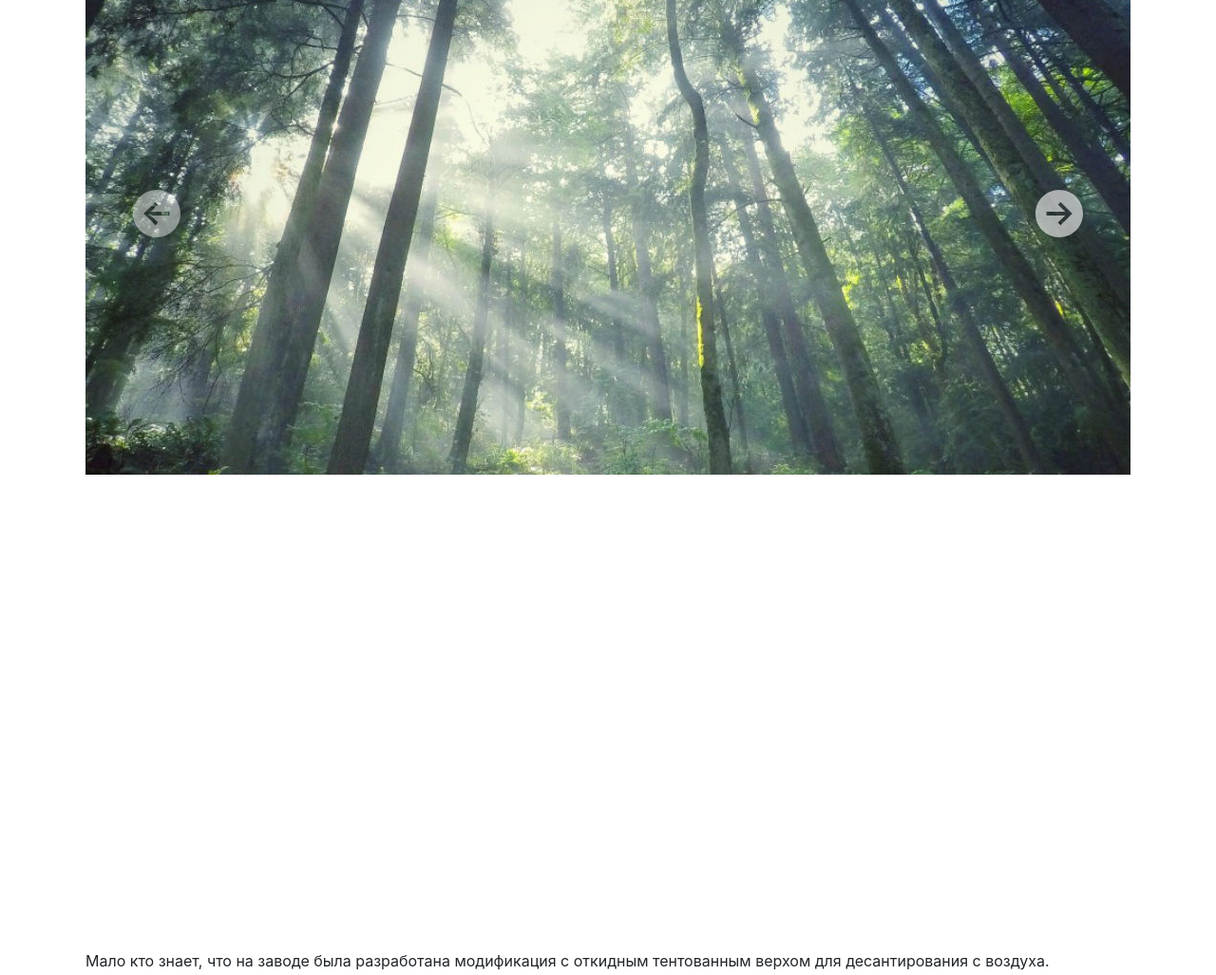
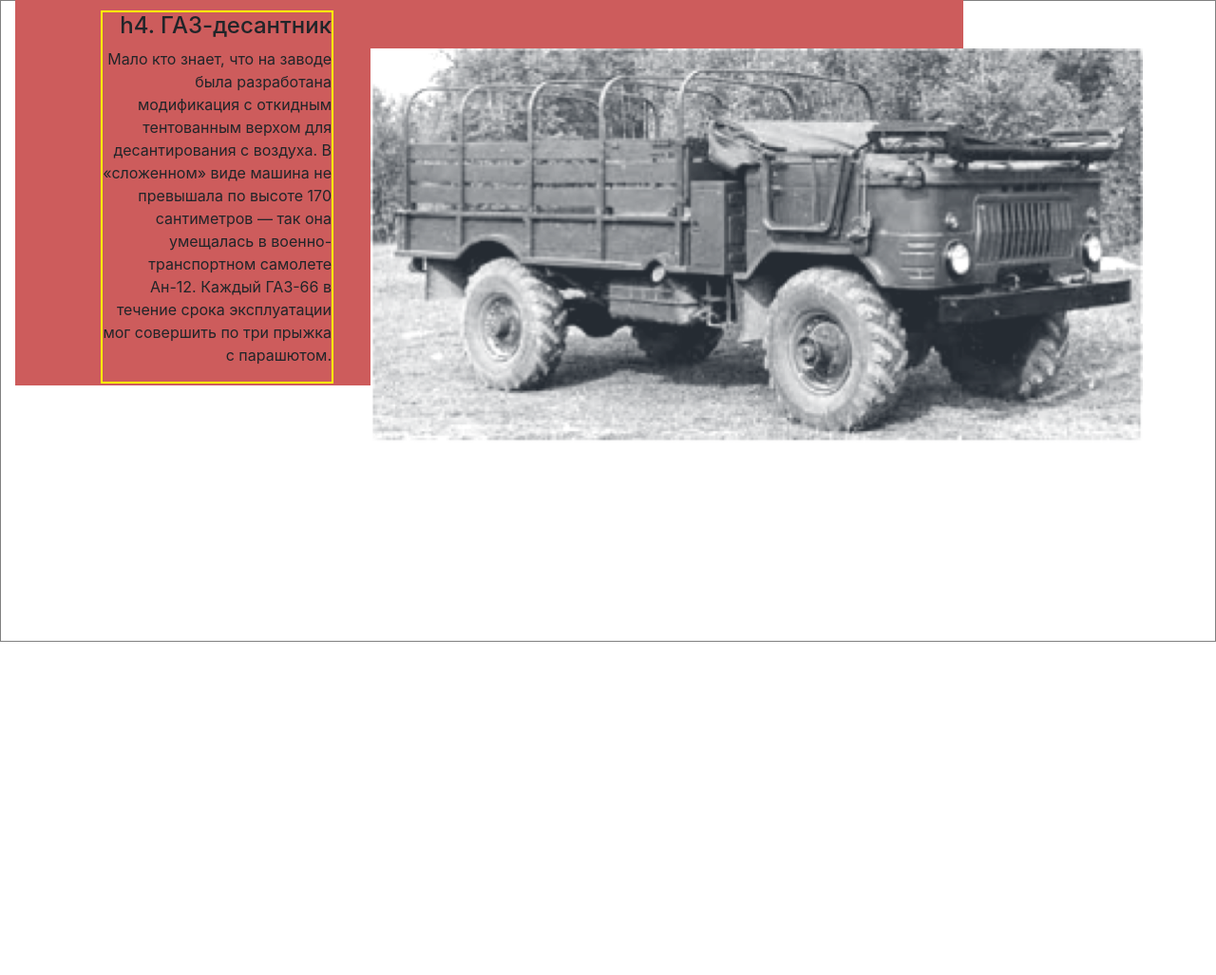
Before and after one commit to paurock/tmArticle, a website: page test.html in a window 1280 px wide. Shown: the whole page at 95% size. After the commit the page ends 800 px from the top, so only its background shows below. Drawn offline with Linux system fonts and the light colour scheme.

Commit message:
splitted image - xs and desktop with adaptive done

```diff
--- a/js/slider.js
+++ b/js/slider.js
@@ -34,5 +34,5 @@
     slides[slideIndex - 1].style.display = "block";
 
 }
-/* const timerId = () =>  setInterval(()=>plusSlide(), 3000)
-timerId() */
+const timerId = () =>  setInterval(()=>plusSlide(), 3000)
+timerId()
--- a/styles/main.css
+++ b/styles/main.css
@@ -50,7 +50,16 @@
 .row {
 	max-width: 100vw;
 }
-
+#global-container {
+	display: flex;
+	justify-content: center;
+	width: 100%;
+	overflow-x: hidden;
+}
+#sub-global-container {
+	max-width: 1440px;
+	overflow-x: hidden;
+}
 /*HEADER START*/
 /*HEADER*/
 header {
@@ -304,7 +313,7 @@
 }
 
 #main-image img {
-	max-width: 1440px;
+	/* max-width: 1440px; */
 	background-size: cover;
 	width: 100%;
 	margin-top: 30px;
@@ -620,6 +629,68 @@
 	font-size: 3.46rem;
 	color: #004a97;
 }
+/*SPLITTED IMAGE CENTRED*/
+.text-wrapper.splitted-image {
+}
+.article-annotation-image {
+	display: flex;
+	width: 100%;
+}
+
+figcaption {
+	/* margin-top: -50px; */
+	min-width: 100%;
+	z-index: 0;
+	z-index: 0;
+}
+.article-annotation-image figcaption > img {
+	position: relative;
+	top: -550px;
+	left: 415px;
+	object-fit: cover;
+	width: 100%;
+	max-height: 100%;
+	max-width: 815px;
+	max-height: 415px;
+	z-index: 100;
+}
+.article-annotation-image__figcaption-wrapper {
+	position: relative;
+	top: 40px;
+	width: 80%;
+	background: #004a97;
+	min-height: 415px;
+}
+.article-annotation-image__figcaption-wrapper-centred {
+	position: relative;
+	top: -190px;
+	left: 0;
+	margin: 0auto;
+	margin-top: -100px;
+	margin-left: 130px;
+	margin-right: 40px;
+	max-width: 245px;
+	text-align: right;
+}
+.article-annotation-image > figcaption p {
+	font-family: Geometria;
+	color: #fafafa;
+	font-size: 14px;
+	line-height: 18px;
+	margin-bottom: auto;
+}
+
+.article-annotation-image > figcaption h4 {
+	font-family: Geometria;
+	font-weight: 600;
+	letter-spacing: 2px;
+	margin-top: auto;
+	margin-bottom: 20px;
+	color: #fafafa;
+	font-size: 14px;
+	text-align: right;
+}
+
 /*SLIDER*/
 .slider-container {
 	display: flex;
@@ -681,7 +752,7 @@
 	width: 100%;
 	max-width: 815px;
 	max-height: 500px;
-
+	margin-left: 15px;
 	margin-bottom: 90px;
 	z-index: 0;
 	position: relative;
@@ -718,7 +789,7 @@
 /*Article Opinions block*/
 .article-opinions {
 	position: relative;
-  padding-left: 60px;
+	padding-left: 60px;
 	margin: 60px 0;
 	margin-top: 120px;
 }
@@ -726,8 +797,8 @@
 .article-opinions:before {
 	position: absolute;
 	content: '';
-  left: 0;
-  margin-left:25px;
+	left: 0;
+	margin-left: 25px;
 	height: 100%;
 	z-index: 100;
 	border-left: 2px solid #004a97;
@@ -791,8 +862,8 @@
 .read-also__carousel {
 	height: 400px;
 	display: flex;
-  flex-direction: row;
-  flex-wrap:wrap;
+	flex-direction: row;
+	flex-wrap: wrap;
 	justify-content: space-between;
 }
 
@@ -976,6 +1047,30 @@
 		left: -5px;
 	}
 
+	.article-annotation-image__figcaption-wrapper {
+		width: 100%;
+		min-height: 180px;
+	}
+	.article-annotation-image__figcaption-wrapper-centred {
+		position: relative;
+		top: 50px;
+		left: 0;
+		margin: 0auto;
+		margin-top: unset;
+		margin-left: unset;
+		margin-right: unset;
+		max-width: unset;
+	}
+	.article-annotation-image figcaption img {
+		top: -320px;
+		left: 25px;
+	}
+	.article-annotation-image figcaption p  {
+		color: #252b32;
+	}
+	.article-annotation-image figcaption h4  {
+		color: #252b32;
+	}
 	.slider {
 		height: 35vw;
 	}
@@ -1032,7 +1127,6 @@
 
 /* Medium devices (tablets, 768px and up) The navbar toggle appears at this breakpoint */
 @media (min-width: 768px) {
-
 }
 
 /* Large devices (desktops, 992px and up) */
--- a/test.html
+++ b/test.html
@@ -7,112 +7,80 @@
 		<link rel="stylesheet" href="./styles/bootstrap.min.css" crossorigin="anonymous" />
 		<title>Test</title>
 		<style>
-			.slider-container {
-                display: flex;
-                max-width: 100%;
-                max-height:500px;
-                justify-content: center;
-
-
+			.major-main-container {
+				border: 1px solid gray;
+			}
+			/* .text-wrapper {
+				padding-right: 10%;
+				padding: 5%;
+			} */
+			.article-annotation-image {
+				display: flex;
+				width: 100%;
 			}
 
-			.slider__image {
-				max-height: 500px;
+			figcaption {
+				margin-top: -50px;
+				min-width: 100%;
+				z-index: 0;
+				z-index: 0;
+			}
+			.article-annotation-image > img {
+				position: relative;
+				top: 50px;
+				right: 70%;
+				object-fit: cover;
+				width: 100%;
+				max-height: 100%;
+				max-width: 815px;
+				max-height: 415px;
+				z-index: 100;
+			}
+			.article-annotation-image__figcaption-wrapper {
+				position: relative;
+				top: 40px;
+				width: 80%;
+				background: indianred;
+				min-height:415px;
+			}
+			.article-annotation-image__figcaption-wrapper-centred {
+				position: relative;
+				top: -255px;
 				right: 0;
-				z-index: 5000;
-			}
-
-			.slider-nav {
-                position:relative;
-				top: -500px;
-				width: 100%;
-				display: flex;
-				justify-content: space-between;
-				align-items: center;
-				height: 500px;
-				z-index: 5500;
-                padding-bottom:50px;
-                padding-right:50px;
-                padding-left:50px;
-			}
-			.slider-nav .next,
-			.prev {
-				opacity: 0.6;
+				margin: 0auto;
+				margin-top: -100px;
+				margin-left: 90px;
+				max-width: 245px;
+				border: 2px solid yellow;
+				text-align: right;
 			}
 		</style>
 	</head>
 	<body>
-		<!--SLIDER START-->
-		<div class="container-fluid slider-container">
+        <!--SPLITTED IMAGE CENTRED START-->
+		<div class="container-fluid major-main-container">
 			<div class="row">
-				<div class=" col col-md-12 slider-wrapper">
-					<figure class="slider">
-						<div class="slider__image">
-							<img src="./images/slider/slide1.jpg" alt="slider-image" />
-						</div>
-						<div class="slider__image">
-							<img src="./images/slider/slide2.jpg" alt="slider-image" />
-						</div>
-						<div class="slider__image">
-							<img src="./images/slider/slide3.jpg" alt="slider-image" />
-						</div>
-						<div class="slider-nav">
-							<a class="prev" onclick="minusSlide()">
-								<img src="./images/slider/slider-arrow-left.svg" alt="prev"
-							/></a>
-							<a class="next" onclick="plusSlide()">
-								<img src="./images/slider/slider-arrow-right.svg" alt="next"
-							/></a>
-						</div>
+				<div class="col col-md-3 d-none aside-wrapper"></div>
+				<div class="col col-md-12 col-lg-12 text-wrapper">
+					<!--Image with inscription-->
+					<figure class="article-annotation-image">
 						<figcaption>
-							<p>
-								Мало кто знает, что на заводе была разработана модификация с откидным тентованным верхом
-								для десантирования с воздуха.
-							</p>
+							<div class="article-annotation-image__figcaption-wrapper"></div>
+							<div class="article-annotation-image__figcaption-wrapper-centred">
+								<h4>h4. ГАЗ-десантник</h4>
+								<p>
+									Мало кто знает, что на заводе была разработана модификация с откидным тентованным
+									верхом для десантирования с воздуха. В «сложенном» виде машина не превышала по
+									высоте 170 сантиметров — так она умещалась в военно-транспортном самолете Ан-12.
+									Каждый ГАЗ-66 в течение срока эксплуатации мог совершить по три прыжка с парашютом.
+								</p>
+							</div>
 						</figcaption>
+						<img src="images/pictures/truck-1.png" alt="Image with caption" />
 					</figure>
 				</div>
 			</div>
-		</div>
-		<!--SLIDER END-->
+        </div>
+        <!--SPLITTED IMAGE CENTRED END-->
 	</body>
-	<script>
-		/* Индекс слайда по умолчанию */
-		let slideIndex = 1;
-		showSlides(slideIndex);
-
-		/* Функция увеличивает индекс на 1, показывает следующй слайд*/
-		function plusSlide() {
-			showSlides((slideIndex += 1));
-		}
-
-		/* Функция уменьшяет индекс на 1, показывает предыдущий слайд*/
-		function minusSlide() {
-			showSlides((slideIndex -= 1));
-		}
-
-		/* Устанавливает текущий слайд */
-		function currentSlide(n) {
-			showSlides((slideIndex = n));
-		}
-
-		/* Основная функция слайдера */
-		function showSlides(n) {
-			let i;
-			const slides = document.getElementsByClassName('slider__image');
-			if (n > slides.length) {
-				slideIndex = 1;
-			}
-			if (n < 1) {
-				slideIndex = slides.length;
-			}
-			for (i = 0; i < slides.length; i++) {
-				slides[i].style.display = 'none';
-			}
-
-			slides[slideIndex - 1].style.display = 'block';
-		}
-		const timerId = () => setInterval(() => plusSlide(), 3000);
-		timerId();
-	</script>
 </html>
```
Also changed, not shown: index.html (+99 -56 lines).
